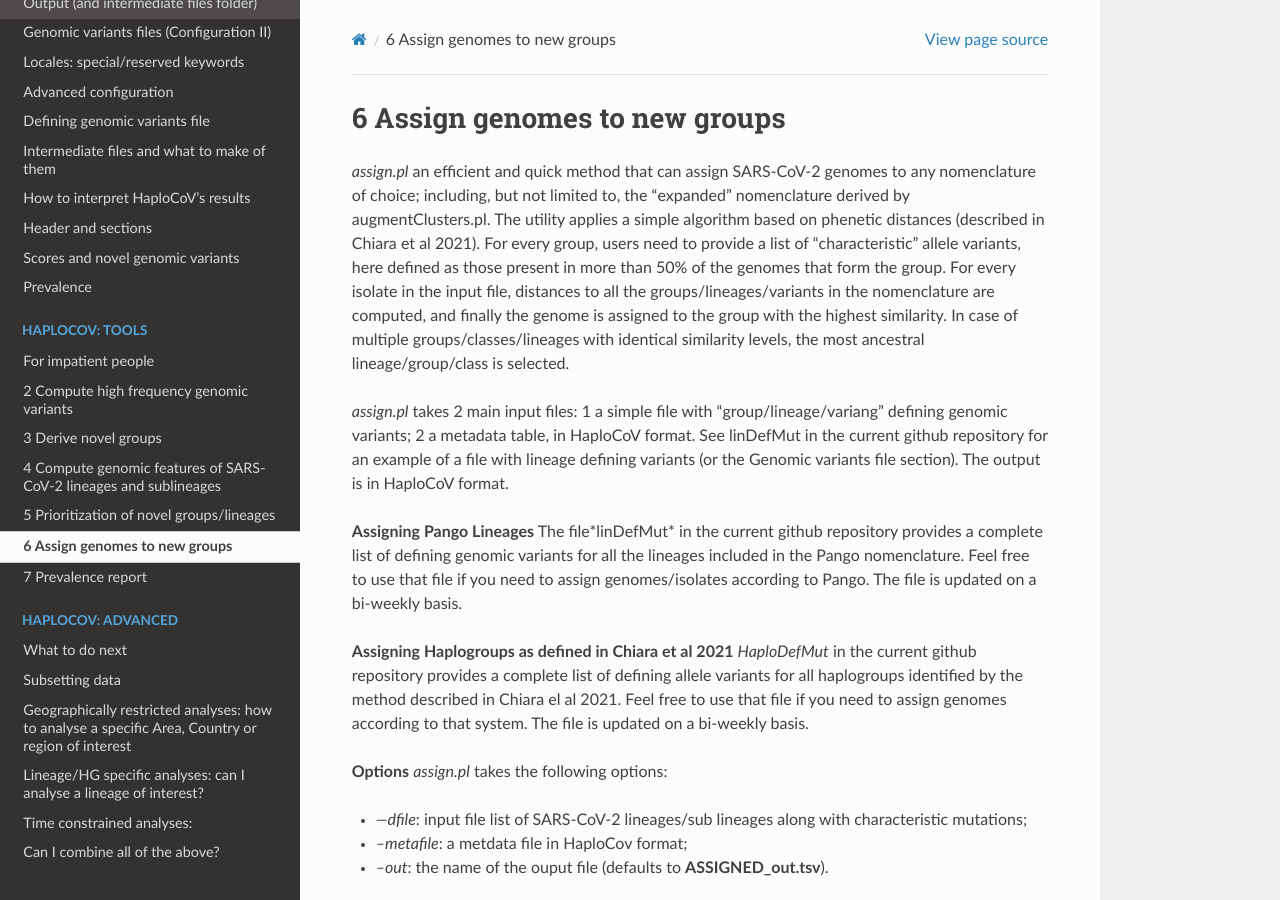
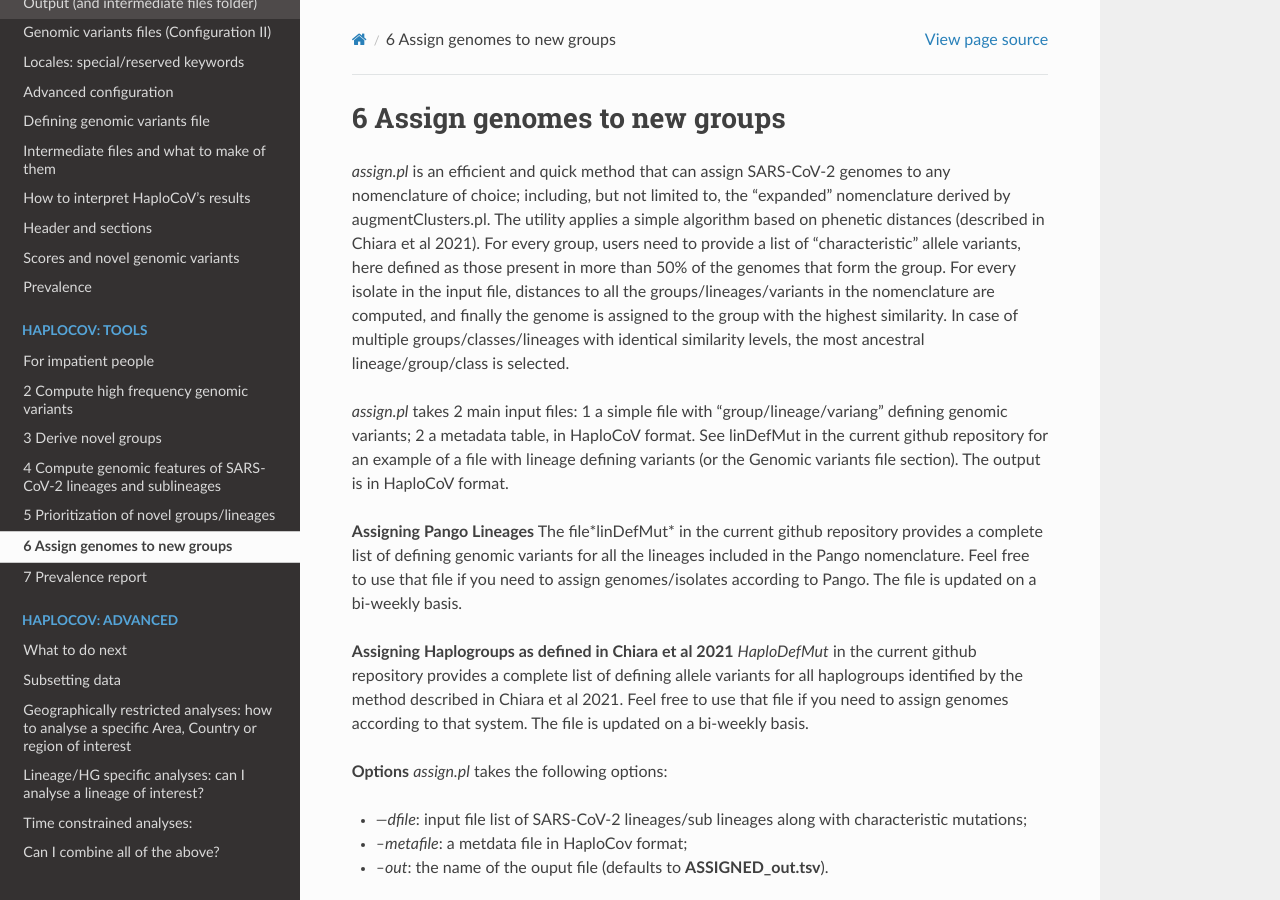
Before and after one commit to matteo14c/HaploCoV, a Sphinx documentation site: the page built from docs/source/assign.rst, in a window 1280 px wide and 900 px high. Built offline with Sphinx 7.4.7 and the Read the Docs theme 2.0.0, drawn with Linux system fonts in a browser that asks for light colours; some of the changed text lies outside the part shown.

```diff
--- a/docs/source/assign.rst
+++ b/docs/source/assign.rst
@@ -1,7 +1,7 @@
 6 Assign genomes to new groups
 ===============================
 
-*assign.pl* an efficient and quick method that can assign SARS-CoV-2 genomes to any nomenclature of choice; including, but not limited to, the "expanded" nomenclature derived by augmentClusters.pl.
+*assign.pl* is an efficient and quick method that can assign SARS-CoV-2 genomes to any nomenclature of choice; including, but not limited to, the "expanded" nomenclature derived by augmentClusters.pl.
 The utility applies a simple algorithm based on phenetic distances (described in Chiara et al 2021). For every group, users need to provide a list of "characteristic" allele variants, here defined as those present in more than 50% of the genomes that form the group.
 For every isolate in the input file, distances to all the groups/lineages/variants in the nomenclature are computed, and finally the genome is assigned to the group with the highest similarity. In case of multiple groups/classes/lineages with identical similarity levels, the most ancestral lineage/group/class is selected.
 
@@ -12,7 +12,7 @@ The output is in HaploCoV format.
 The file*linDefMut* in the current github repository provides a complete list of defining genomic variants for all the lineages included in the Pango nomenclature. Feel free to use that file if you need to assign genomes/isolates according to Pango. The file is updated on a bi-weekly basis.
 
 **Assigning Haplogroups as defined in Chiara et al 2021**
-*HaploDefMut* in the current github repository provides a complete list of defining allele variants for all haplogroups identified by the method described in Chiara el al 2021. Feel free to use that file if you need to assign genomes according to that system. The file is updated on a bi-weekly basis.
+*HaploDefMut* in the current github repository provides a complete list of defining allele variants for all haplogroups identified by the method described in Chiara et al 2021. Feel free to use that file if you need to assign genomes according to that system. The file is updated on a bi-weekly basis.
 
 **Options**
 *assign.pl* takes the following options:
```
Also changed, not shown: other parts of docs/source/assign.rst (+1 -1 lines).
